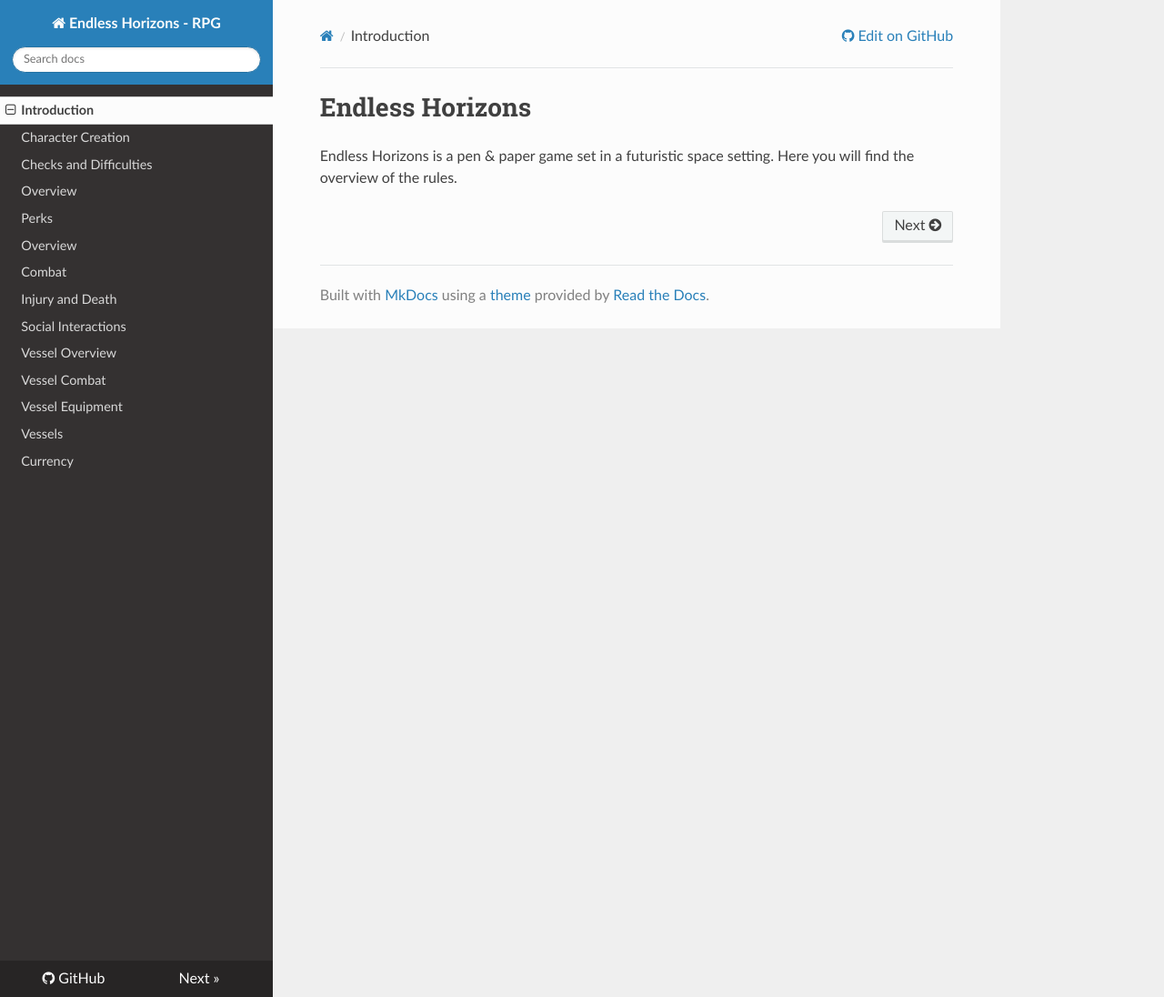
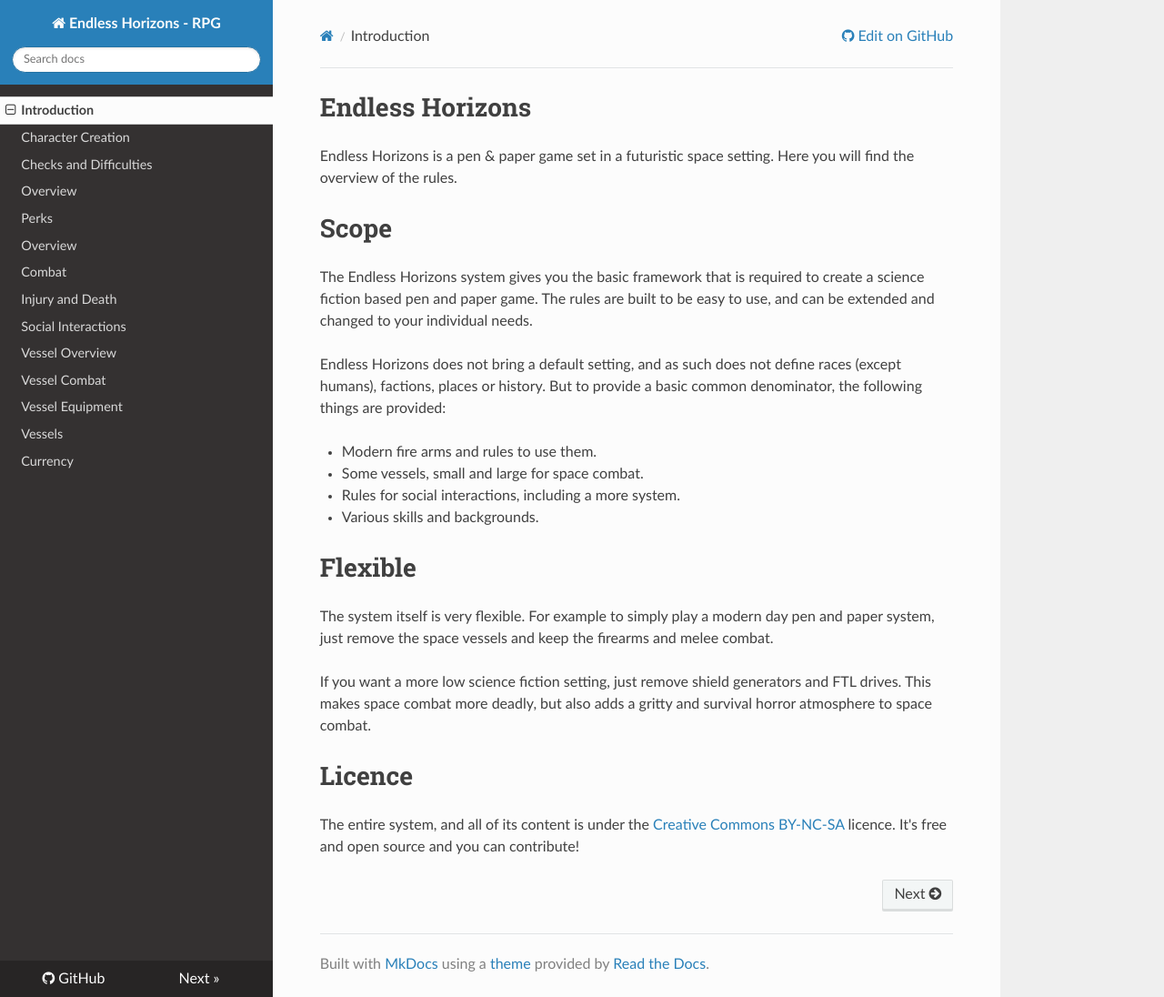
Before and after one commit to ehrpg/rules, an MkDocs documentation site: the page built from docs/index.md, in a window 1280 px wide and 1096 px high. Shown: the whole window at 91% size. Built offline with MkDocs 1.6.1, drawn with Linux system fonts in a browser that asks for light colours; nearby versions of some CDN libraries; old or Windows-style settings are respelled for this version of MkDocs.

Commit message:
Expand introduction a bit

```diff
--- a/docs/index.md
+++ b/docs/index.md
@@ -2,3 +2,34 @@
 
 Endless Horizons is a pen & paper game set in a futuristic space setting. Here
 you will find the overview of the rules.
+
+# Scope
+
+The Endless Horizons system gives you the basic framework that is required to
+create a science fiction based pen and paper game. The rules are built to be
+easy to use, and can be extended and changed to your individual needs.
+
+Endless Horizons does not bring a default setting, and as such does not define
+races (except humans), factions, places or history. But to provide a basic
+common denominator, the following things are provided:
+
+- Modern fire arms and rules to use them.
+- Some vessels, small and large for space combat.
+- Rules for social interactions, including a more system.
+- Various skills and backgrounds.
+
+# Flexible
+
+The system itself is very flexible. For example to simply play a modern day
+pen and paper system, just remove the space vessels and keep the firearms and
+melee combat.
+
+If you want a more low science fiction setting, just remove shield
+generators and FTL drives. This makes space combat more deadly, but also adds
+a gritty and survival horror atmosphere to space combat.
+
+# Licence
+
+The entire system, and all of its content is under the
+[Creative Commons BY-NC-SA](http://creativecommons.org/licenses/by-nc-sa/4.0/)
+licence. It's free and open source and you can contribute!
```
